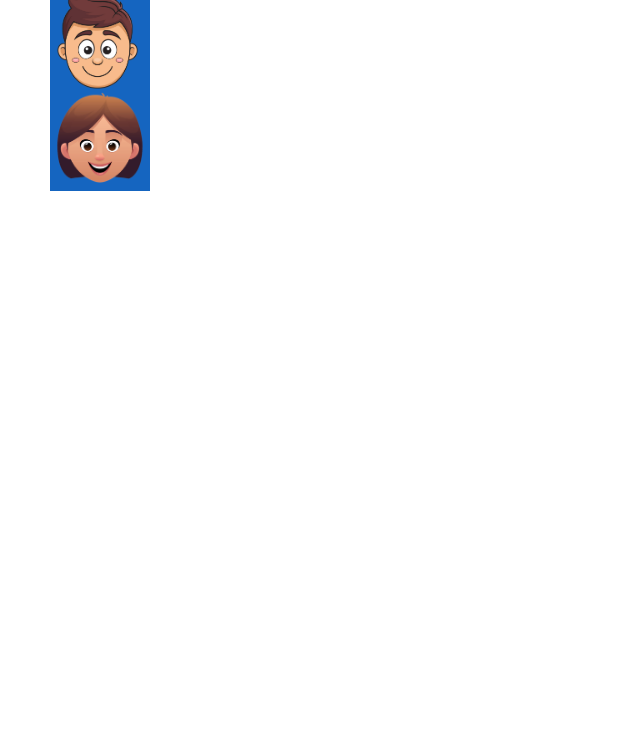
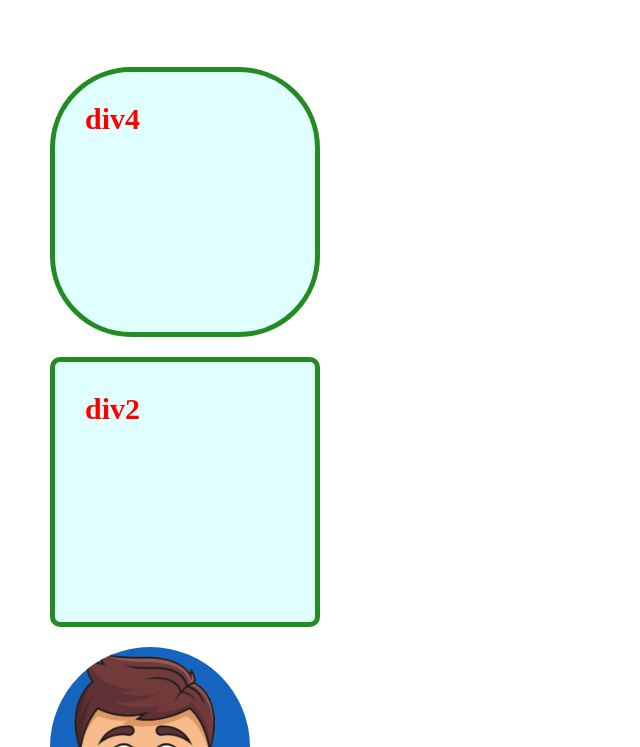
Before and after one commit to Aidendodd/Aidendodd.github.io, a plain HTML site: page 0304/index.html in a window 1280 px wide. Shown: the part 853-1600 px from the top of the page, without its empty margins (0-640 px from the left). Before the commit the page ends 1094 px from the top, so only its background shows below. Drawn offline with Linux system fonts and the light colour scheme.

Commit message:
Update index.html

```diff
--- a/0304/index.html
+++ b/0304/index.html
@@ -1,8 +1,69 @@
 <html>
 <head>
     <title>March 04</title>
+
+    <script src="https://juxinglong.github.io/static/iframe-resizer/iframeResizer.contentWindow.min.js"></script>
+    <link href="head1.png" rel="icon" />
+
+    <style>
+        .style1
+        {
+            background-color: lightcyan;
+            width: 200px;
+            height: 200px;
+            color: red;
+            border-style: solid;
+            border-color: forestgreen;
+            border-width: 5px;
+            border-radius: 30%;
+            margin-bottom: 20px;
+            padding: 30px;
+            box-sizing: content-box;
+            font-size: 30px;
+            font-weight: bold;
+        }
+
+        #div1
+        {
+            background-color: lightcyan;
+            width: 200px;
+            height: 200px;
+            color: red;
+            border-style: solid;
+            border-color: forestgreen;
+            border-width: 5px;
+            border-radius: 10px;
+            margin-bottom: 20px;
+            padding: 30px;
+            box-sizing: content-box;
+            font-size:30px;
+            font-weight:bold;
+        }
+
+    </style>
+
 </head>
 <body style="margin:50px;">
+
+    <div class="style1">div1</div>
+    <div class="style1">div2</div>
+    <div class="style1" style="position:relative;left:20px;top:-50px;">div3</div>
+    <div class="style1">div4</div>
+    <div id="div1" style="">
+        div2
+
+    </div>
+    <img src="head1.png" style="width:200px;border-radius:50%;" />
+
+    <div id="div2" style="background-color:lightcyan;width:200px;height:200px;color:red;border-style:solid;border-color:forestgreen;border-width:5px;border-radius:50%;margin-bottom:20px;">
+        div2
+
+    </div>
+
+    <div id="div2" style="background-color:lightcyan;width:200px;height:200px;color:red;border-style:solid;border-color:forestgreen;border-width:5px;border-radius:20px;margin-bottom:20px;">
+        div2
+
+    </div>
 
     <div style="width: 300px;height:400px;background-color:lightblue;">
         div1
```
